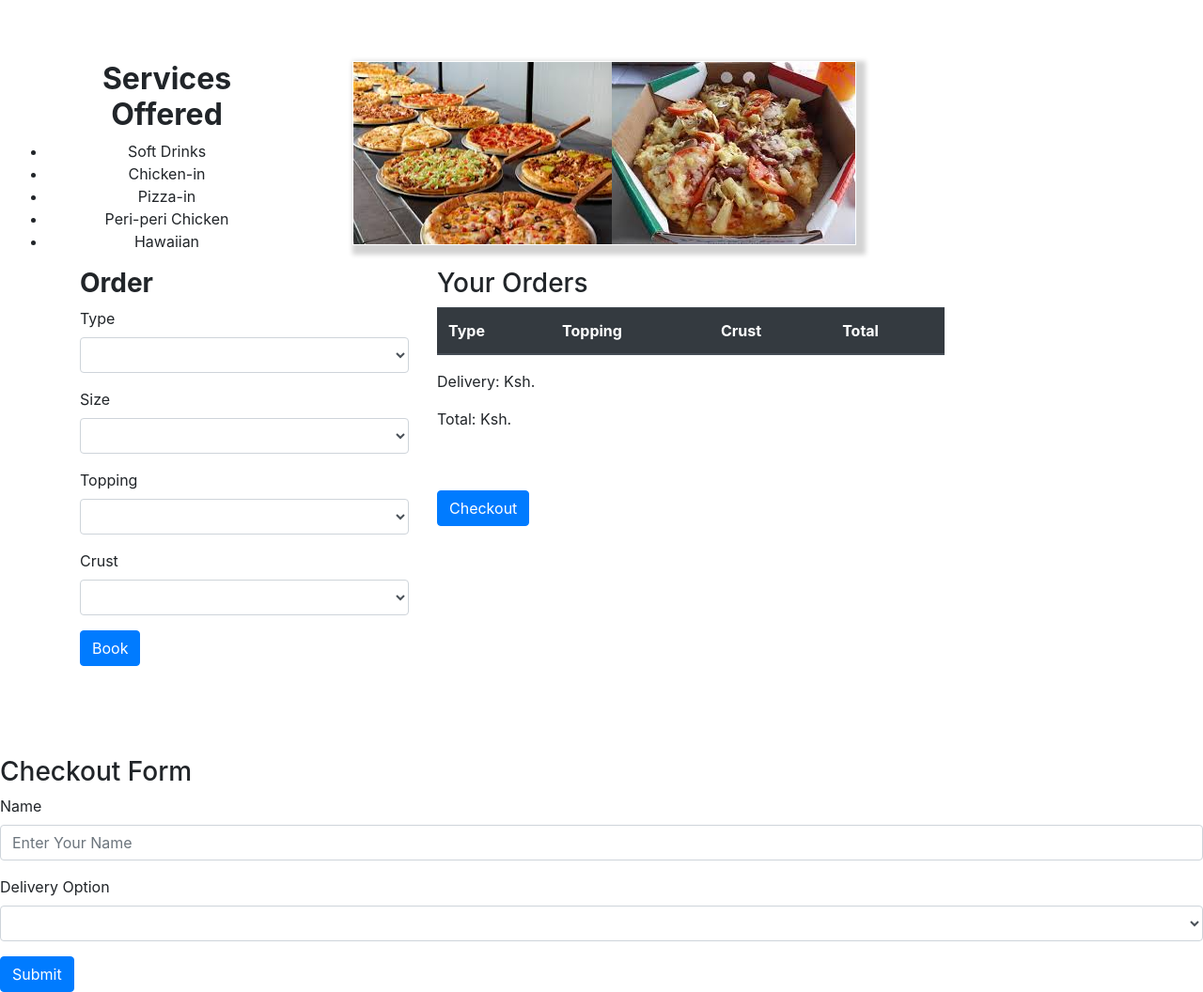
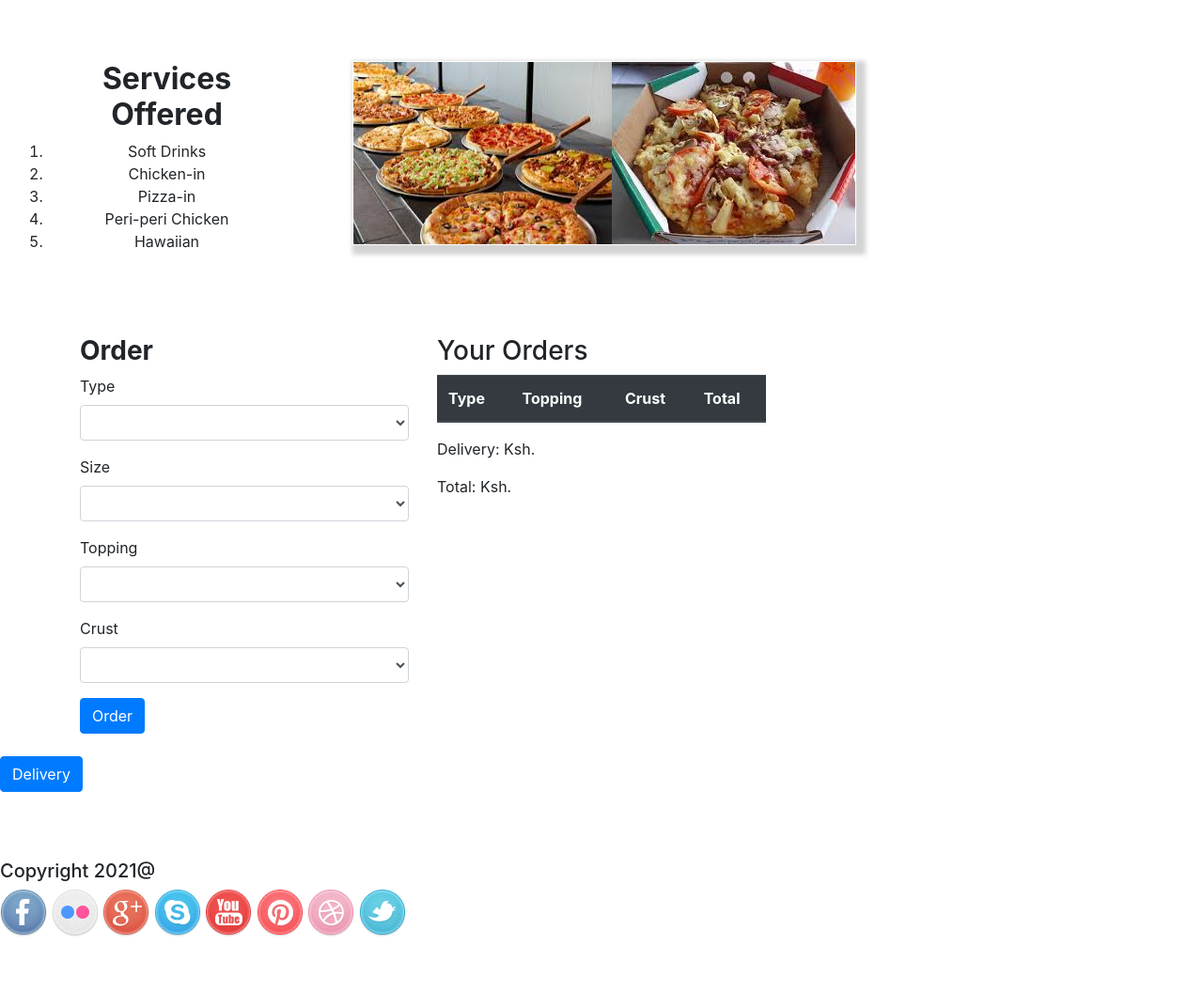
Before and after one commit to AbdimulhinYussuf3675/Food_center, a plain HTML site: page index.html in a window 1280 px wide. Shown: the part 729-1785 px from the top of the page at 94% size. After the commit the page ends 1726 px from the top, so only its background shows below. Drawn offline with nearby package versions, Linux system fonts and the light colour scheme.

Commit message:
added a contact footer

```diff
--- a/index.html
+++ b/index.html
@@ -14,7 +14,7 @@
 
 <body>
     <div class="topnav">
-        <a href="#Contact us">Contact us</a>
+        <a href="#Contact-us">Contact us</a>
         <a href="#Order">Order</a>
         <a href="#Services">Services</a>
         <a href="#Home">Home</a>
@@ -40,13 +40,13 @@
                 <div class="about">
                     <div class="aboutme">
                         <h2><strong>Services Offered</strong></h2>
-                        <ul>
+                        <ol>
                             <li>Soft Drinks</li>
-                            <LI>Chicken-in</LI>
+                            <li>Chicken-in</li>
                             <li>Pizza-in</li>
                             <li>Peri-peri Chicken</li>
                             <li>Hawaiian</li>
-                        </ul>
+                        </ol>
                         </p>
                     </div>
                 </div>
@@ -57,6 +57,9 @@
             </div>
         </div>
     </div>
+    <br>
+    <br>
+    <br>
     <div id="Order">
         <div class="container">
             <div class="row">
@@ -103,15 +106,16 @@
                             <label for="crust">Crust</label>
                             <select class="form-control" id="crust" required>
                                 <option value=""></option>
-                                <option value="thick">Thick</option>
-                                <option value="thin">Thin</option>
+                                <option value="thick">Crispy</option>
+                                <option value="thin">Stuffed</option>
+                                <option value="Gluten-free">Gluten-free</option>
                             </select>
                         </div>
-                        <button type="submit" class="btn btn-primary">Book</button>
+                        <button type="submit" class="btn btn-primary">Order</button>
                     </form>
                     <br />
                 </div>
-                <div class="col-md-6 hidden" id="orders-div">
+                <div class="col-md-4 hidden" id="your-orders">
                     <h3>Your Orders</h3>
                     <table class="table table-striped table-dark">
                         <thead>
@@ -130,36 +134,32 @@
                     <p class="total-amount hidden">
                         Total: Ksh. <span id="total-amount"></span>
                     </p>
-                    <br /><br />
-                    <button class="btn btn-primary hidden" id="checkout">Checkout</button>
                 </div>
             </div>
+        </div>
+        <div id="delivery">
+            <button class="btn btn-primary hidden" id="checkout">Delivery</button>
         </div>
         <br>
         <br>
         <br>
-        <div class="checkout-options hidden">
-            <h3 class="fed">Checkout Form</h3>
-            <form id="checkout-form">
-                <div class="form-group">
-                    <label>Name</label>
-                    <input type="text" class="form-control" id="name" placeholder="Enter Your Name" required />
-                </div>
-                <div class="form-group">
-                    <label for="delivery">Delivery Option</label>
-                    <select class="form-control" id="delivery-option" required>
-                        <option value=""></option>
-                        <option value="deliver">Deliver</option>
-                        <option value="collect">Collect</option>
-                    </select>
-                </div>
-                <button type="submit" class="btn btn-primary">Submit</button>
-            </form>
-        </div>
+    </div>
+    <div>
+        <footer>
+            <h5 id="end">Copyright 2021@</h5>
+            <div id="Contact-us">
+                <img src="./images/facebook.png">
+                <img src="./images/flickr.png">
+                <img src="./images/g_plus.png">
+                <img src="./images/skype.png">
+                <img src="./images/you_tube.png">
+                <img src="./images/pinterest.png">
+                <img src="./images/dribble.png">
+                <img src="./images/twitter.png">
+            </div>
 
 
-
-
+        </footer>
 
 </body>
 
```
